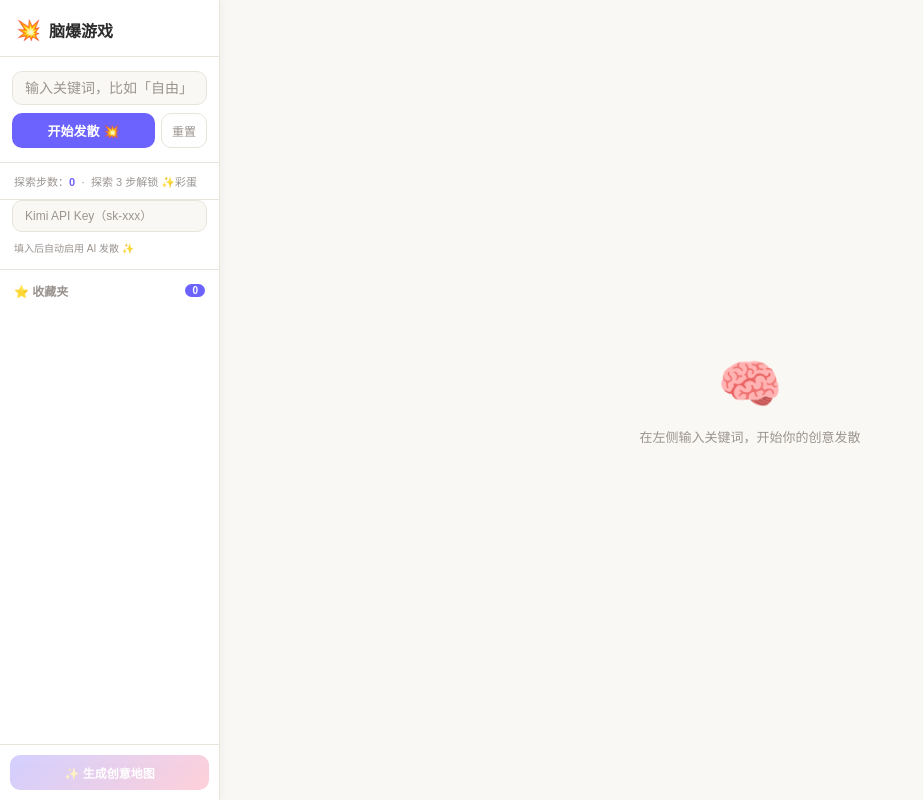
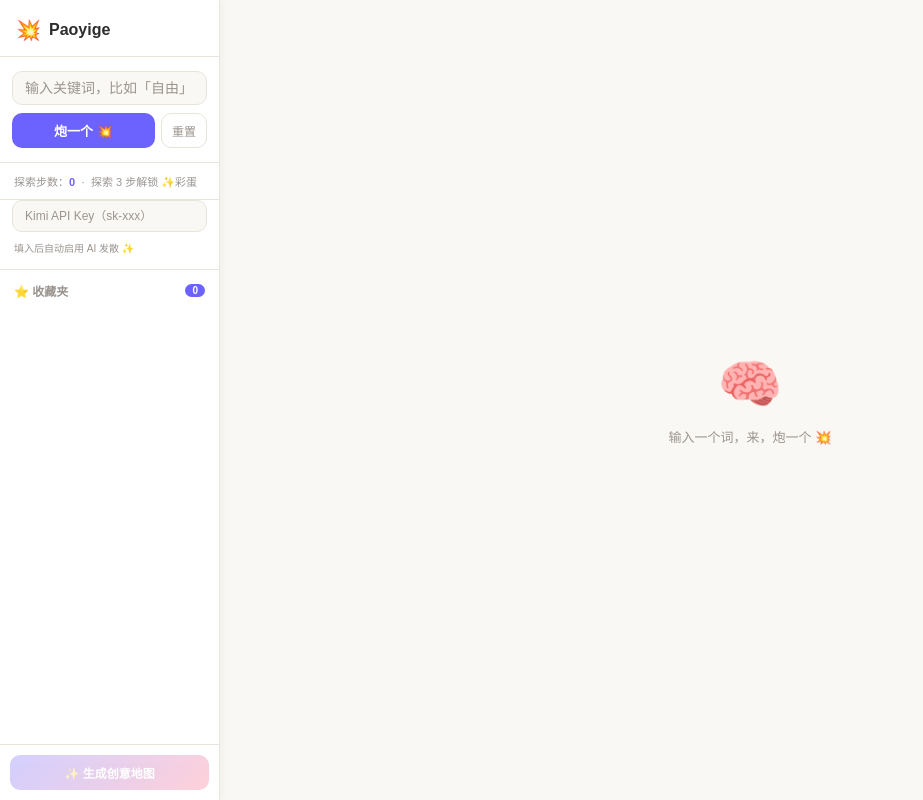
Before and after one commit to inertalan/paoyige, a plain HTML site: page index.html in a window 1280 px wide. Shown: the whole page, without its empty margins (0-923 px from the left). Drawn offline with Linux system fonts and the light colour scheme.

Commit message:
rename: Paoyige

```diff
--- a/index.html
+++ b/index.html
@@ -3,7 +3,7 @@
 <head>
 <meta charset="UTF-8">
 <meta name="viewport" content="width=device-width, initial-scale=1.0">
-<title>脑爆游戏 💥</title>
+<title>Paoyige 💥</title>
 <style>
 * { margin:0; padding:0; box-sizing:border-box; }
 :root {
@@ -305,12 +305,12 @@ body {
 <div class="left-bar">
   <div class="left-bar-header">
     <span class="emoji">💥</span>
-    <h1>脑爆游戏</h1>
+    <h1>Paoyige</h1>
   </div>
   <div class="input-section">
     <input type="text" id="seedInput" placeholder="输入关键词，比如「自由」" maxlength="20" />
     <div class="btn-row">
-      <button class="btn-primary" onclick="startGame()">开始发散 💥</button>
+      <button class="btn-primary" onclick="startGame()">炮一个 💥</button>
       <button class="btn-secondary" onclick="resetGame()">重置</button>
     </div>
   </div>
@@ -346,7 +346,7 @@ body {
   <canvas id="nodeCanvas"></canvas>
   <div class="empty-hint" id="emptyHint">
     <div class="big">🧠</div>
-    <p>在左侧输入关键词，开始你的创意发散</p>
+    <p>输入一个词，来，炮一个 💥</p>
   </div>
 </div>
 
```
